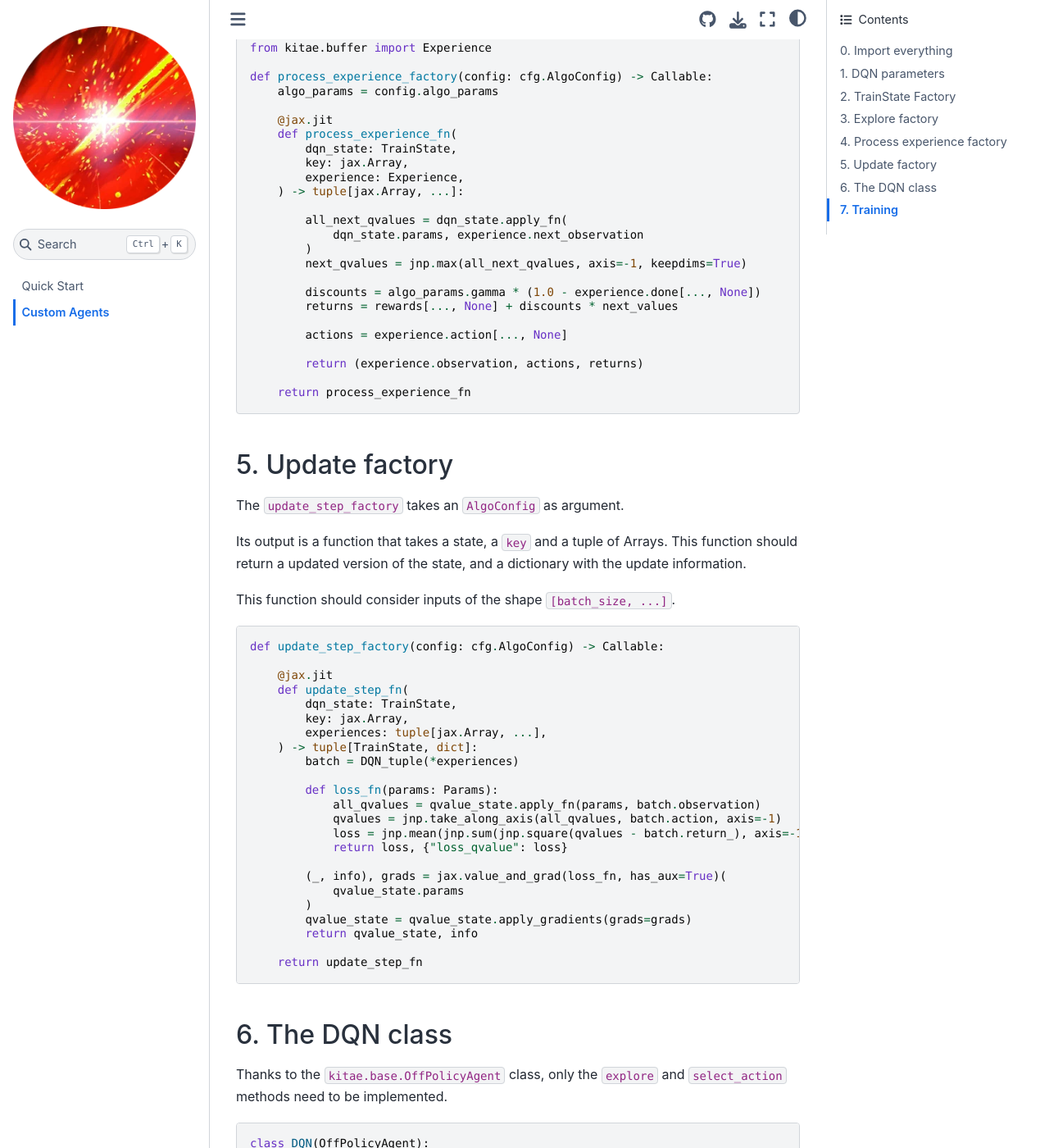
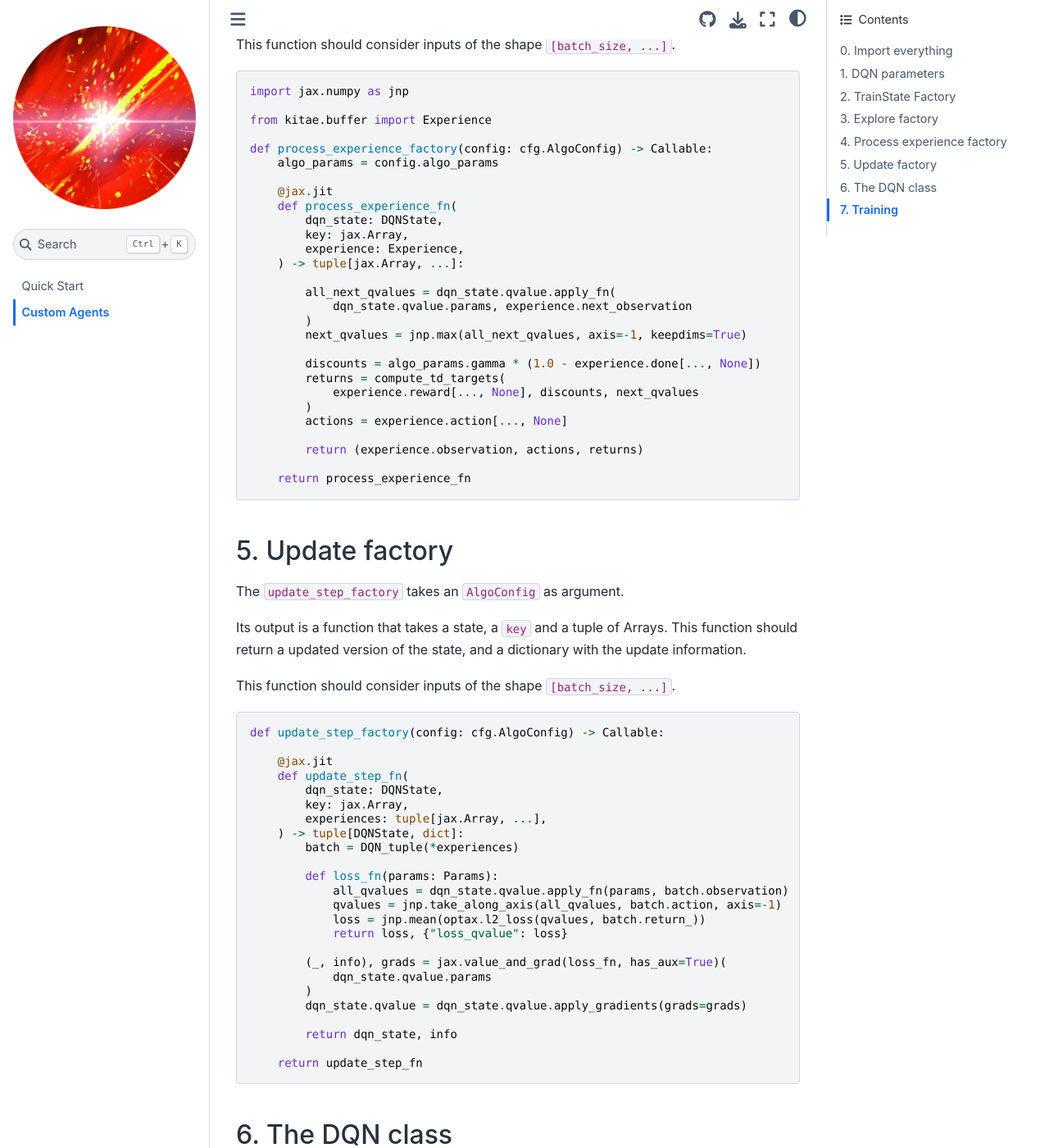
Before and after one commit to Raffaelbdl/kitae, a Sphinx documentation site: the page built from docs/source/guides/custom_agents.md, in a window 1280 px wide and 1400 px high, scrolled down 2873 px. Shown: the whole window at 82% size. Built offline with Sphinx 7.4.7 and the Sphinx Book theme 1.1.4, drawn with Linux system fonts in a browser that asks for light colours; pages that are not in the unit, such as notebooks, are missing from menus; some of the changed text lies outside the part shown.

Commit message:
Replace TrainState and dataclasses by AgentPyTree

````diff
--- a/docs/source/guides/custom_agents.md
+++ b/docs/source/guides/custom_agents.md
@@ -55,13 +55,16 @@
 Its output will be stored in the agent as `state` attribute.
 
 ```python
+class DQNState(AgentPyTree):
+    qvalue: TrainState
+
 def train_state_dqn_factory(
     key: jax.Array,
     config: cfg.AlgoConfig,
     *,
     preprocess_fn: Callable = None,
     tabulate: bool = False,
-) -> TrainState:
+) -> DQNState:
     observation_shape = config.env_cfg.observation_space.shape
     n_actions = config.env_cfg.action_space.n   # discrete spaces only
 
@@ -74,15 +77,17 @@
             return nn.Dense(n_actions)(x)
 
     qvalue = QValue()
-    return TrainState.create(
-        apply_fn=qvalue.apply,
-        params=init_params(key, qvalue, [observation_shape], tabulate),
-        target_params=init_params(key, qvalue, [observation_shape], False),
-        tx=optax.adam(config.update_cfg.learning_rate),
+    return DQNState(
+        TrainState.create(
+            apply_fn=jax.jit(qvalue.apply),
+            params=init_params(key, qvalue, [observation_shape], tabulate),
+            target_params=init_params(key, qvalue, [observation_shape], False),
+            tx=optax.adam(config.update_cfg.learning_rate),
+        )
     )
 ```
 
-Here we use `kitae.modules.train_state.TrainState` which has an additional `target_params` attribute. In this case, a `flax.training.train_state.TrainState` would have been enough.
+Here we use `kitae.modules.pytree.TrainState` which has an additional `target_params` attribute. In this case, a `flax.training.train_state.TrainState` would have been enough.
 
 ## 3. Explore factory
 
@@ -129,19 +134,20 @@
 
     @jax.jit
     def process_experience_fn(
-        dqn_state: TrainState,
+        dqn_state: DQNState,
         key: jax.Array,
         experience: Experience,
     ) -> tuple[jax.Array, ...]:
 
-        all_next_qvalues = dqn_state.apply_fn(
-            dqn_state.params, experience.next_observation
+        all_next_qvalues = dqn_state.qvalue.apply_fn(
+            dqn_state.qvalue.params, experience.next_observation
         )
         next_qvalues = jnp.max(all_next_qvalues, axis=-1, keepdims=True)
 
         discounts = algo_params.gamma * (1.0 - experience.done[..., None])
-        returns = rewards[..., None] + discounts * next_values
-
+        returns = compute_td_targets(
+            experience.reward[..., None], discounts, next_qvalues
+        )
         actions = experience.action[..., None]
 
         return (experience.observation, actions, returns)
@@ -162,23 +168,24 @@
 
     @jax.jit
     def update_step_fn(
-        dqn_state: TrainState,
+        dqn_state: DQNState,
         key: jax.Array,
         experiences: tuple[jax.Array, ...],
-    ) -> tuple[TrainState, dict]:
+    ) -> tuple[DQNState, dict]:
         batch = DQN_tuple(*experiences)
 
         def loss_fn(params: Params):
-            all_qvalues = qvalue_state.apply_fn(params, batch.observation)
+            all_qvalues = dqn_state.qvalue.apply_fn(params, batch.observation)
             qvalues = jnp.take_along_axis(all_qvalues, batch.action, axis=-1)
-            loss = jnp.mean(jnp.sum(jnp.square(qvalues - batch.return_), axis=-1))
+            loss = jnp.mean(optax.l2_loss(qvalues, batch.return_))
             return loss, {"loss_qvalue": loss}
 
         (_, info), grads = jax.value_and_grad(loss_fn, has_aux=True)(
-            qvalue_state.params
+            dqn_state.qvalue.params
         )
-        qvalue_state = qvalue_state.apply_gradients(grads=grads)
-        return qvalue_state, info
+        dqn_state.qvalue = dqn_state.qvalue.apply_gradients(grads=grads)
+
+        return dqn_state, info
 
     return update_step_fn
 ```
@@ -223,7 +230,7 @@
         keys = self.interact_keys(observation)
 
         action, zeros = self.explore_fn(
-            self.state,
+            self.state.qvalue,
             keys,
             observation,
             exploration=self.algo_params.exploration,
````
Also changed, not shown: other parts of docs/source/guides/custom_agents.md (+1 -1 lines), 9 other files.
